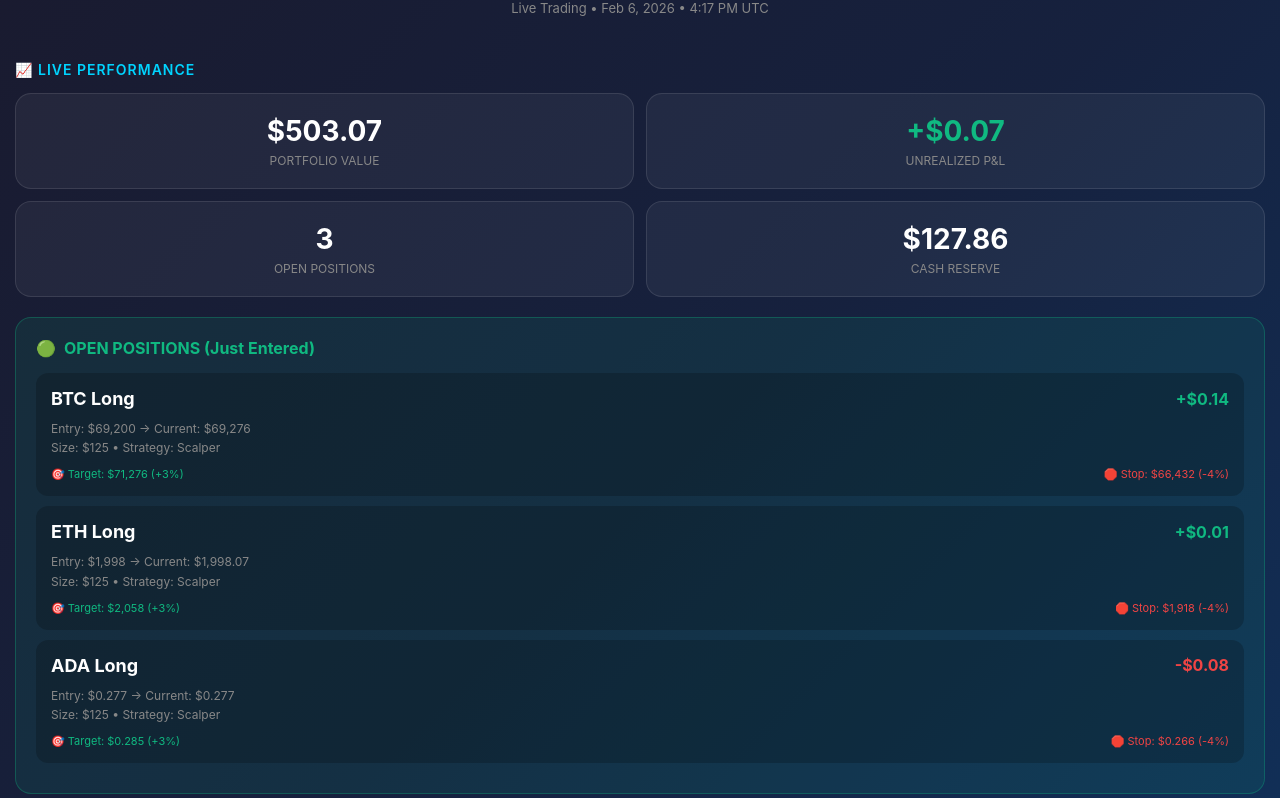
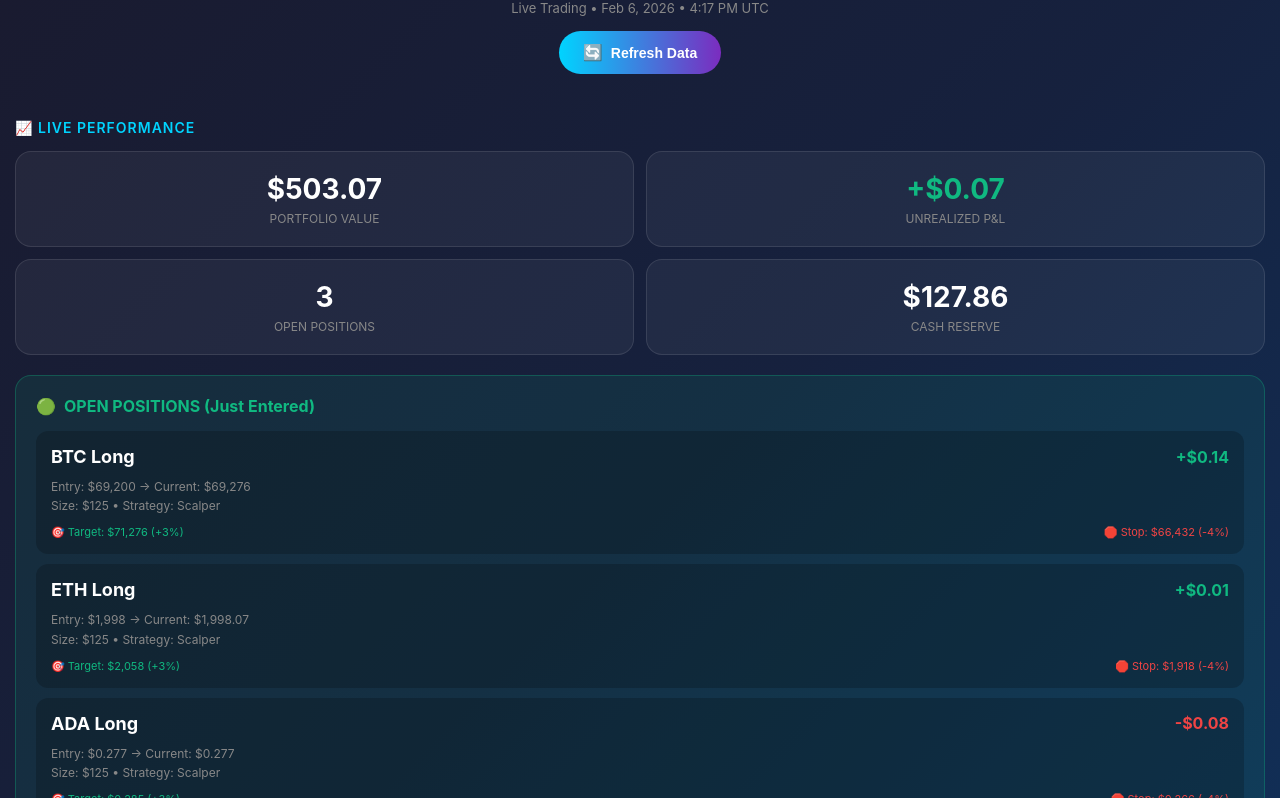
Before and after one commit to landedeagle83/crypto-dashboard, a plain HTML site: page index.html in a window 1280 px wide. Shown: the part 159-957 px from the top of the page. Drawn offline with Linux system fonts and the light colour scheme.

Commit message:
Add refresh button to dashboard

```diff
--- a/index.html
+++ b/index.html
@@ -34,6 +34,7 @@
             text-align: center;
             padding: 20px 0;
             margin-bottom: 20px;
+            position: relative;
         }
 
         .header h1 {
@@ -45,7 +46,36 @@
             -webkit-text-fill-color: transparent;
         }
 
-        .header .date { color: #888; font-size: 13px; }
+        .header .date { color: #888; font-size: 13px; margin-bottom: 15px; }
+
+        /* Refresh Button */
+        .refresh-btn {
+            background: linear-gradient(90deg, #00d4ff, #7b2cbf);
+            border: none;
+            border-radius: 25px;
+            padding: 12px 24px;
+            color: #fff;
+            font-size: 14px;
+            font-weight: 600;
+            cursor: pointer;
+            display: inline-flex;
+            align-items: center;
+            gap: 8px;
+            transition: transform 0.2s, box-shadow 0.2s;
+        }
+
+        .refresh-btn:hover {
+            transform: translateY(-2px);
+            box-shadow: 0 4px 15px rgba(0,212,255,0.4);
+        }
+
+        .refresh-btn:active {
+            transform: translateY(0);
+        }
+
+        .refresh-icon {
+            font-size: 16px;
+        }
 
         /* Section headers */
         .section-title {
@@ -227,6 +257,10 @@
         <div class="header">
             <h1>📊 Crypto Command Center</h1>
             <div class="date">Live Trading • Feb 6, 2026 • 4:17 PM UTC</div>
+            <button class="refresh-btn" onclick="location.reload()">
+                <span class="refresh-icon">🔄</span>
+                <span>Refresh Data</span>
+            </button>
         </div>
 
         <!-- Key Performance -->
```
